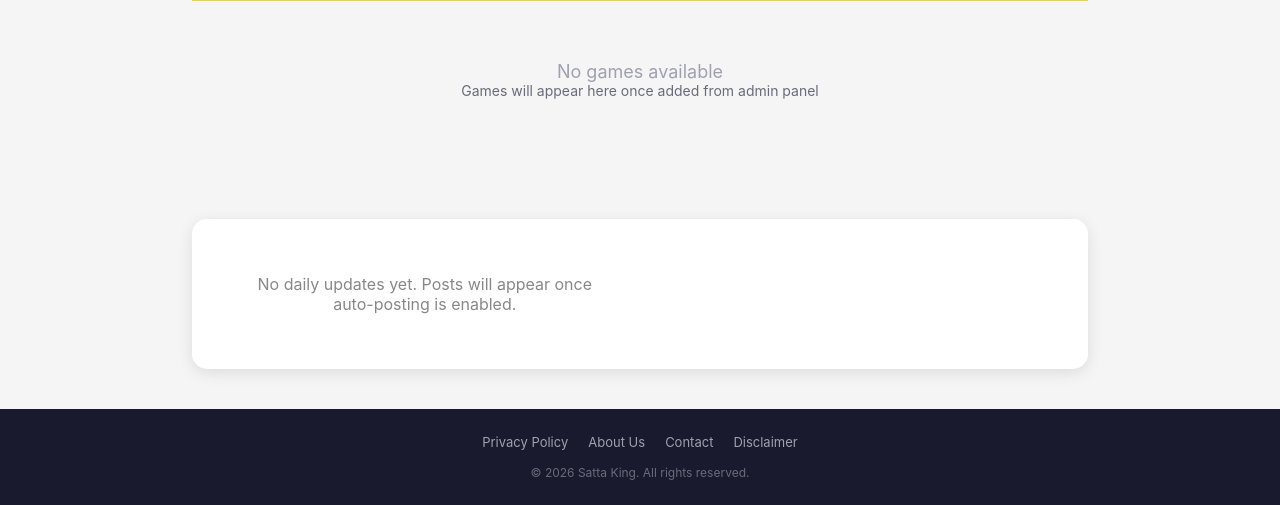
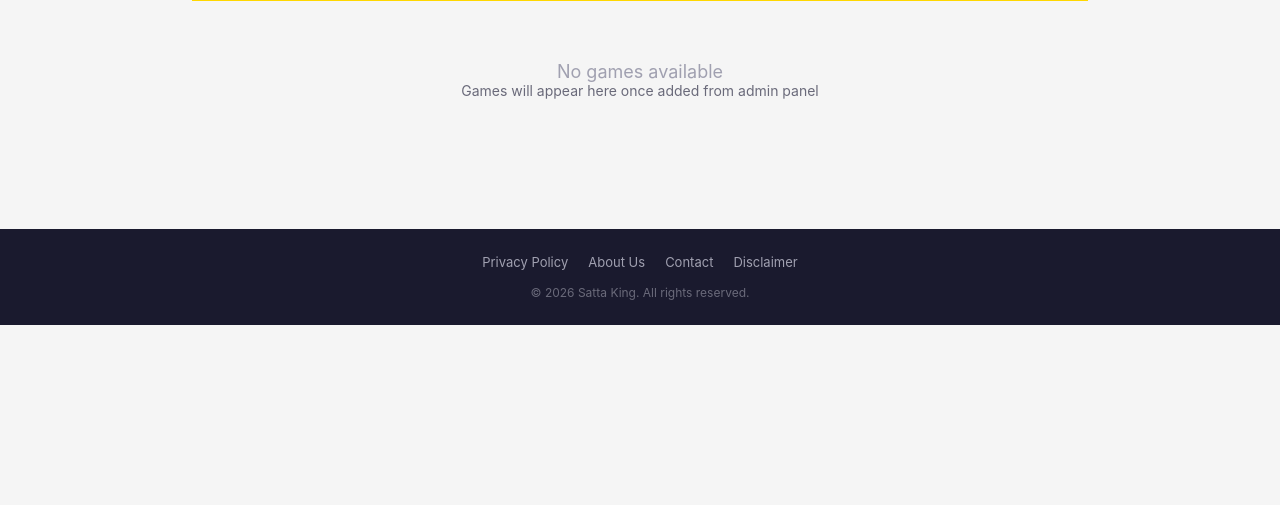
Before and after one commit to codinghunt24/sattawala, a Flask app: page / in a window 1280 px wide. Shown: the part 308-813 px from the top of the page. After the commit the page ends 633 px from the top, so only its background shows below. Run offline with Flask 3, Linux system fonts and the light colour scheme; data that the repository does not hold is empty; some libraries are stand-ins or nearby versions.

Commit message:
Remove daily update posts from the homepage display
Remove the entire daily update section, including posts and related HTML elements, from the index.html template.

Replit-Commit-Author: Agent
Replit-Commit-Session-Id: aee7e865-1a99-432c-9787-d3033c94b277
Replit-Commit-Checkpoint-Type: full_checkpoint
Replit-Commit-Event-Id: 3bfd0518-eb6c-4290-8d58-59380775094f
Replit-Commit-Screenshot-Url: https://storage.googleapis.com/screenshot-production-us-central1/5c5b60f3-96fb-4ea4-8b2d-7cb9d62b34ba/aee7e865-1a99-432c-9787-d3033c94b277/plpP34N
Replit-Helium-Checkpoint-Created: true

```diff
--- a/templates/index.html
+++ b/templates/index.html
@@ -573,24 +573,6 @@
     {% endif %}
     </div>
 
-    <div class="daily-update-section" id="daily-update">
-        <div class="daily-posts-grid">
-            {% if daily_posts and daily_posts|length > 0 %}
-                {% for post in daily_posts %}
-                <a href="/{{ post.slug }}" class="post-card">
-                    <div class="post-card-title">{{ post.title }}</div>
-                    <div class="post-card-date">{{ post.post_date }}</div>
-                    <div class="post-card-desc">{{ post.description }}</div>
-                    {% if post.result != 'Waiting...' %}
-                    <span class="post-card-result declared">{{ post.result }}</span>
-                    {% endif %}
-                </a>
-                {% endfor %}
-            {% else %}
-            <div class="no-posts">No daily updates yet. Posts will appear once auto-posting is enabled.</div>
-            {% endif %}
-        </div>
-    </div>
 </div>
 
 <div class="footer-section">
```
